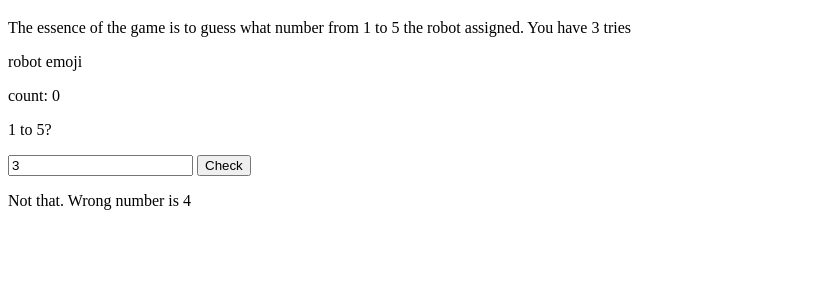
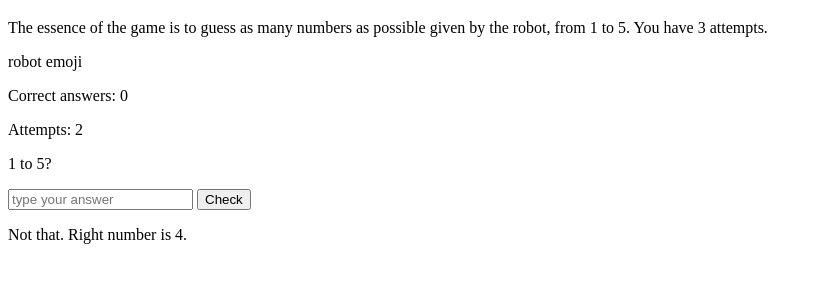
Before and after one commit to Jelezik/1to5, a plain HTML site: page index.html in a window 1280 px wide. Both pictures are taken after a click on the button "Check". Shown: the part 61-344 px from the top of the page, without its empty margins (0-822 px from the left). Drawn offline with Linux system fonts and the light colour scheme.

Commit message:
made game algorithm

```diff
--- a/index.html
+++ b/index.html
@@ -7,14 +7,15 @@
 </head>
   <body>
   <h1>Guess the number</h1>
-  <p>The essence of the game is to guess what number
-    from 1 to 5 the robot assigned. You have 3 tries</p>
+  <p>The essence of the game is to guess as many numbers as possible
+    given by the robot, from 1 to 5. You have 3 attempts.</p>
   <snap>robot emoji</snap>
-  <p>count: <snap id="counts">0</snap> </p>
+  <p>Correct answers: <snap id="counts">0</snap> </p>
+  <p>Attempts: <snap id="attempts">3</snap></p>
   <p>1 to 5?</p>
-  <input type="text" placeholder="type your answer" id="inp" value="3">
+  <input type="number" placeholder="type your answer" id="inp">
   <button id="checkButton">Check</button>
-  <p id="trOrFl">1</p>
+  <p id="trOrFl"></p>
     <script src="script.js"></script>
   </body>
 </html>
--- a/script.js
+++ b/script.js
@@ -1,13 +1,27 @@
 let renderAnsw = document.getElementById("trOrFl");
+let counts = document.getElementById("counts");
+let attempts = document.getElementById("attempts");
+let renderCounts = 0;
+let attempt = 3
 
 function render() {
     let inp = document.getElementById("inp").value;
     let rand = 1 - 0.5 + Math.random() * (5 - 1 + 1);
     let randoms = Math.round(rand);
     if (inp == randoms) {
-        renderAnsw.innerHTML = `You trust! Robot says ${randoms}`;
+        renderAnsw.innerHTML = `You guessed! Robot says ${randoms}.`;
+        renderCounts++;
+        counts.innerHTML = renderCounts;
+    } else if (attempt <= 0) {
+        alert("Game over! Your score " + renderCounts);
+        attempt = 3;
+        renderCounts = 0;
+        attempts.innerHTML = attempt;
+        counts.innerHTML = renderCounts;
     } else {
-        renderAnsw.innerHTML = `Not that. Wrong number is ${randoms}`;
+        renderAnsw.innerHTML = `Not that. Right number is ${randoms}.`;
+        attempt--;
+        attempts.innerHTML = attempt;
     }
 }
 
```
